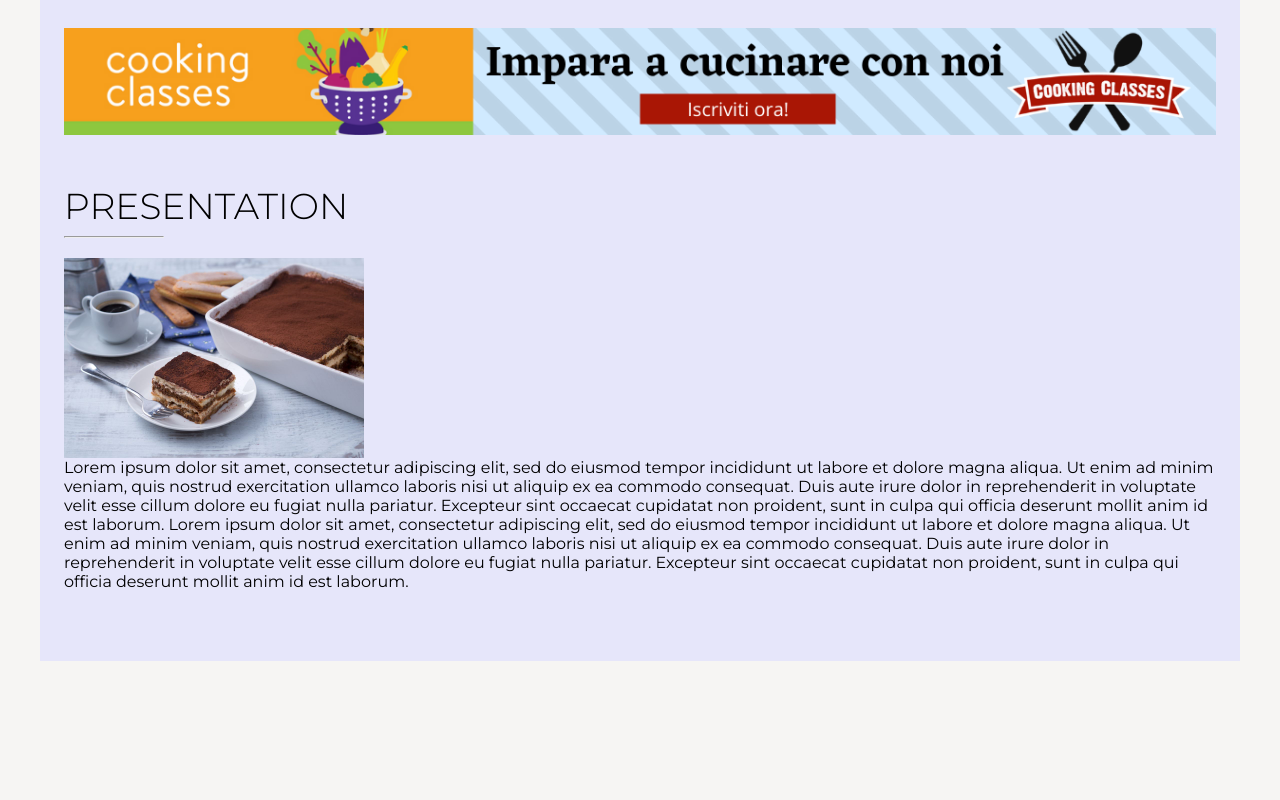
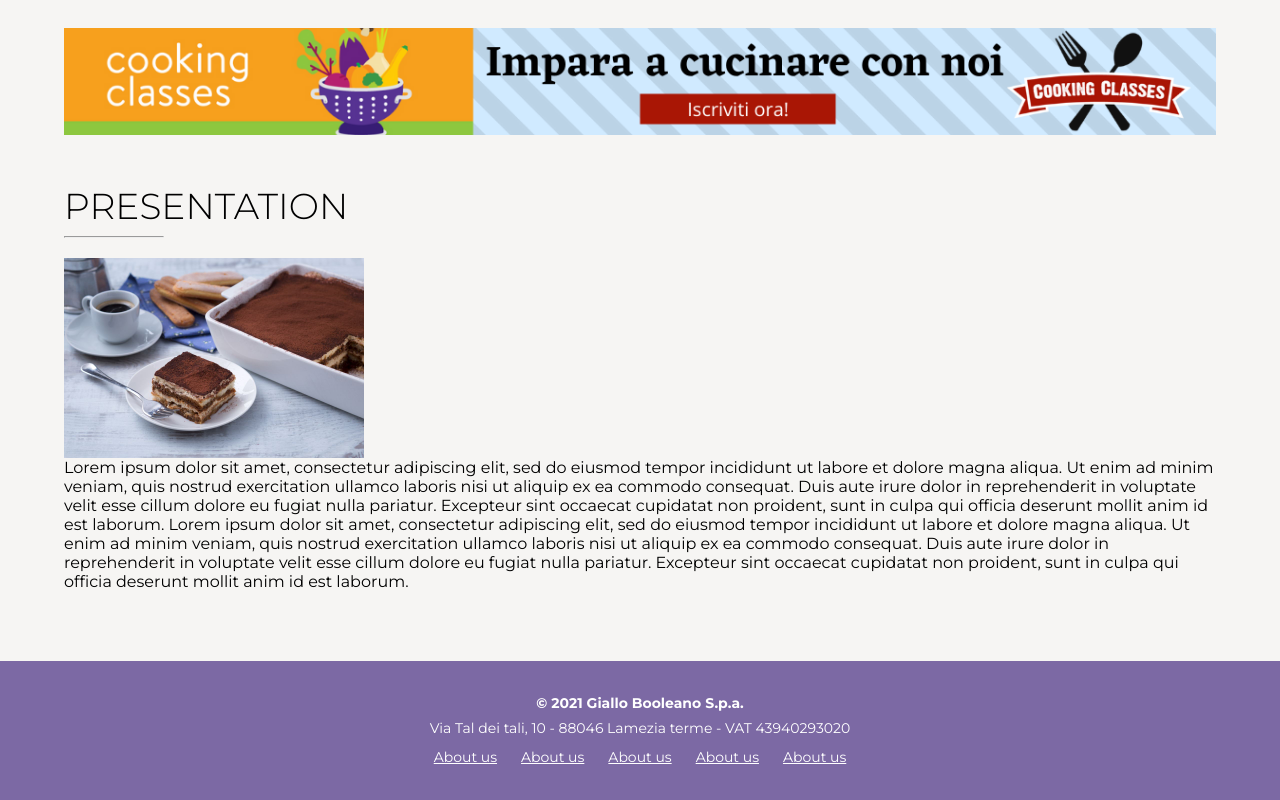
Before and after one commit to TiffanyElizabeth/htmlcss-responsive-layout, a plain HTML site: page index.html in a window 1280 px wide. Shown: the part 694-1494 px from the top of the page. Before the commit the page ends 1355 px from the top, so only its background shows below. Drawn offline with Linux system fonts and the light colour scheme.

Commit message:
feat: add footer

```diff
--- a/css/style.css
+++ b/css/style.css
@@ -17,7 +17,7 @@
     padding: 30px 24px 70px 24px;
     margin-left: auto;
     margin-right: auto;
-    background-color: lavender;
+    background-color: #F6F5F3;
 }
 
 body {
@@ -152,6 +152,32 @@ hr {
 }
 
 /*----------------
+    FOOTER
+------------------*/
+
+footer {
+    background-color: #7C69A4;
+    color: white;
+    font-size: 14px;
+    text-align: center;
+    padding: 30px 16px;
+    line-height: 1.8;
+}
+
+
+
+.footer-2 ul {
+    display: flex;
+    list-style: none;
+    justify-content: center;
+    gap: 24px;
+    padding-top: 4px;
+}
+
+.footer-2 a {
+    color: white;
+}
+/*----------------
     RESPONSIVE
 ------------------*/
 
--- a/index.html
+++ b/index.html
@@ -62,6 +62,21 @@
         </section>
     </main>
     <footer>
+        <section class="footer-1">
+            <div><strong>&copy 2021 Giallo Booleano S.p.a.</strong></div>
+            <div>Via Tal dei tali, 10 - 88046 Lamezia terme - VAT 43940293020</div>
+        </section>
+        <section class="footer-2">
+            <nav>
+                <ul>
+                    <li><a href="#">About us</a></li>
+                    <li><a href="#">About us</a></li>
+                    <li><a href="#">About us</a></li>
+                    <li><a href="#">About us</a></li>
+                    <li><a href="#">About us</a></li>
+                </ul>
+            </nav>
+        </section>
     </footer>
 </body>
 </html>
```
